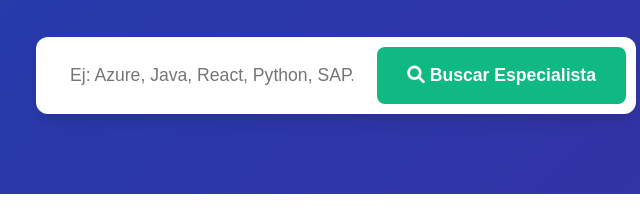
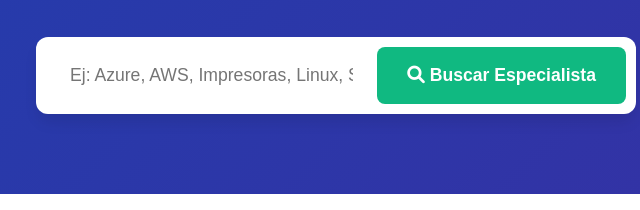
Before and after one commit to CarlosDP20/CardsEnginners1.0, a plain HTML site: page index.html in a window 1280 px wide. Shown: the part 377-587 px from the top of the page, 304-944 px from the left. Drawn offline with Linux system fonts and the light colour scheme.

Commit message:
Update index.html

```diff
--- a/index.html
+++ b/index.html
@@ -30,7 +30,7 @@
             <h1 class="hero-title">Asignación Rápida de Casos</h1>
             <p class="hero-subtitle">Busca ingenieros por especialidad técnica para asignación inmediata</p>
             <div class="search-box-hero">
-                <input type="text" id="searchInputHero" placeholder="Ej: Azure, Java, React, Python, SAP...">
+                <input type="text" id="searchInputHero" placeholder="Ej: Azure, AWS, Impresoras, Linux, SAP...">
                 <button onclick="searchFromHero()">
                     <i class="fas fa-search"></i> Buscar Especialista
                 </button>
```
